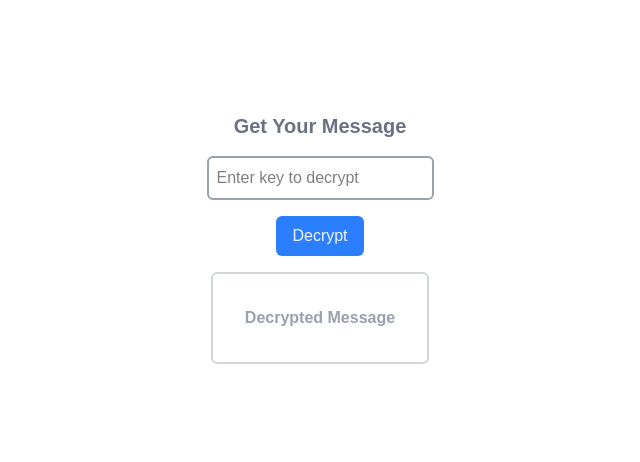
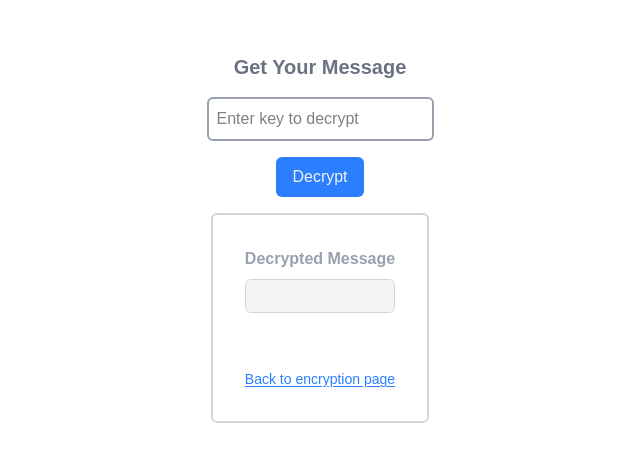
Before and after one commit to zlrkw11/cypherlink, a Next.js app: page /decrypt in a window 1280 px wide. Shown: the part 162-624 px from the top of the page, without its empty margins (320-960 px from the left). Built offline with nearby package versions, Linux system fonts and the light colour scheme.

Commit message:
feat: link back to encryption page, restyled output section

```diff
--- a/app/decrypt/page.tsx
+++ b/app/decrypt/page.tsx
@@ -1,5 +1,6 @@
 "use client";
 import { Suspense } from "react";
+import Link from "next/link";
 import { useSearchParams } from "next/navigation";
 import { useEffect, useState } from "react";
 import { decryptMessage } from "../utils/crypto";
@@ -70,8 +71,8 @@ const Decrypted = () => {
       <div className="border-2 border-gray-300 p-8 rounded-md gap-2 flex flex-col">
         {" "}
         <h1 className="font-bold text-gray-400">Decrypted Message</h1>
-        {decryptedMessage && (
-          <span className="flex gap-4">
+        {decryptedMessage ? (
+          <span className="flex gap-4 border rounded-md border-gray-300 p-4">
             {show ? <p>{decryptedMessage}</p> : <p>************</p>}
             <button
               onClick={handleShow}
@@ -80,7 +81,16 @@ const Decrypted = () => {
               {show ? "Hide" : "Show"}
             </button>
           </span>
+        ) : (
+          <div className="border rounded-md border-gray-300 p-4 bg-gray-100"></div>
         )}
+        <div className="mt-12 text-sm">
+          <Link href="/">
+            <h1 className="underline underline-offset-2 text-blue-500">
+              Back to encryption page
+            </h1>
+          </Link>
+        </div>
       </div>
     </div>
   );
```
